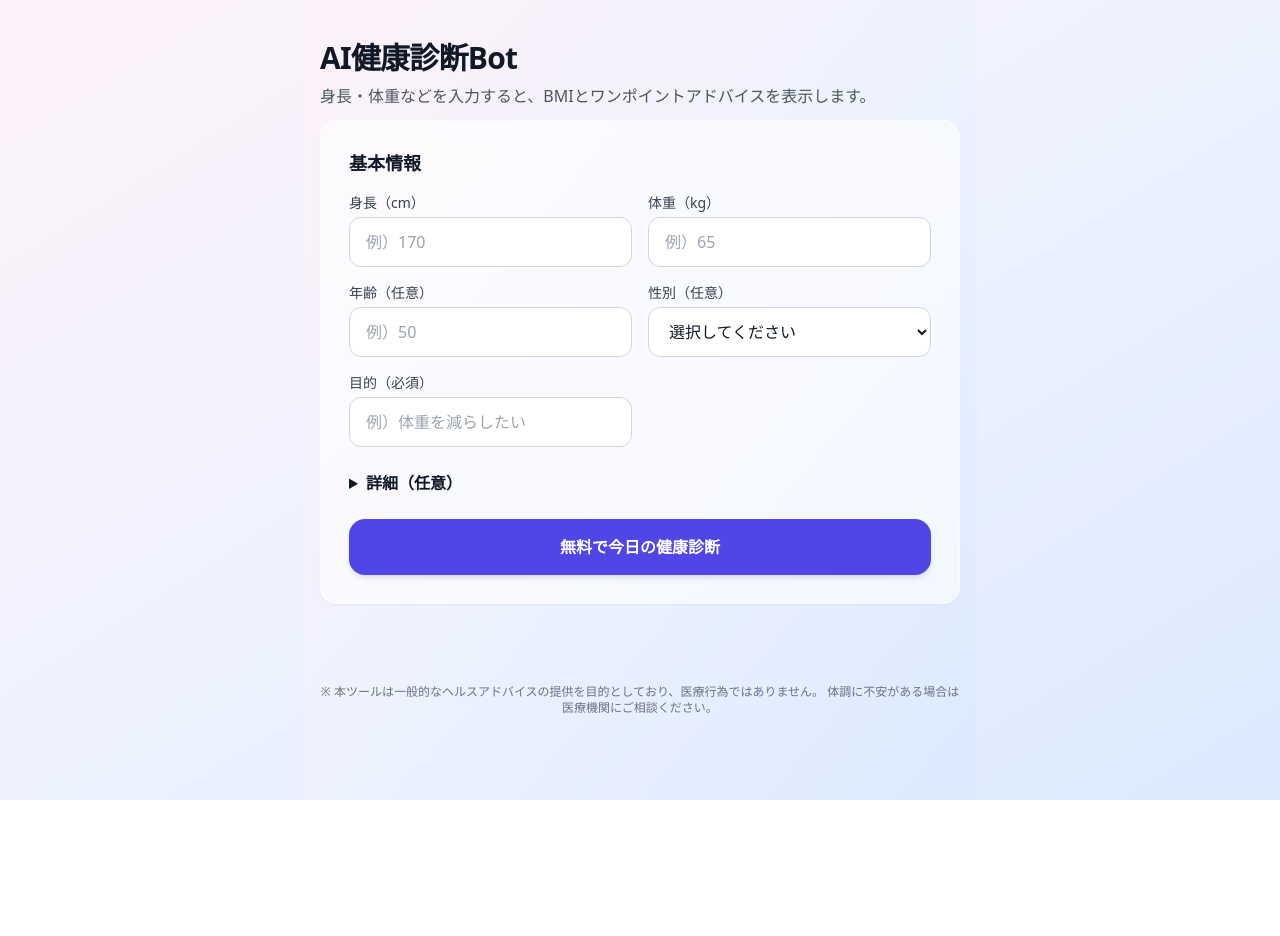
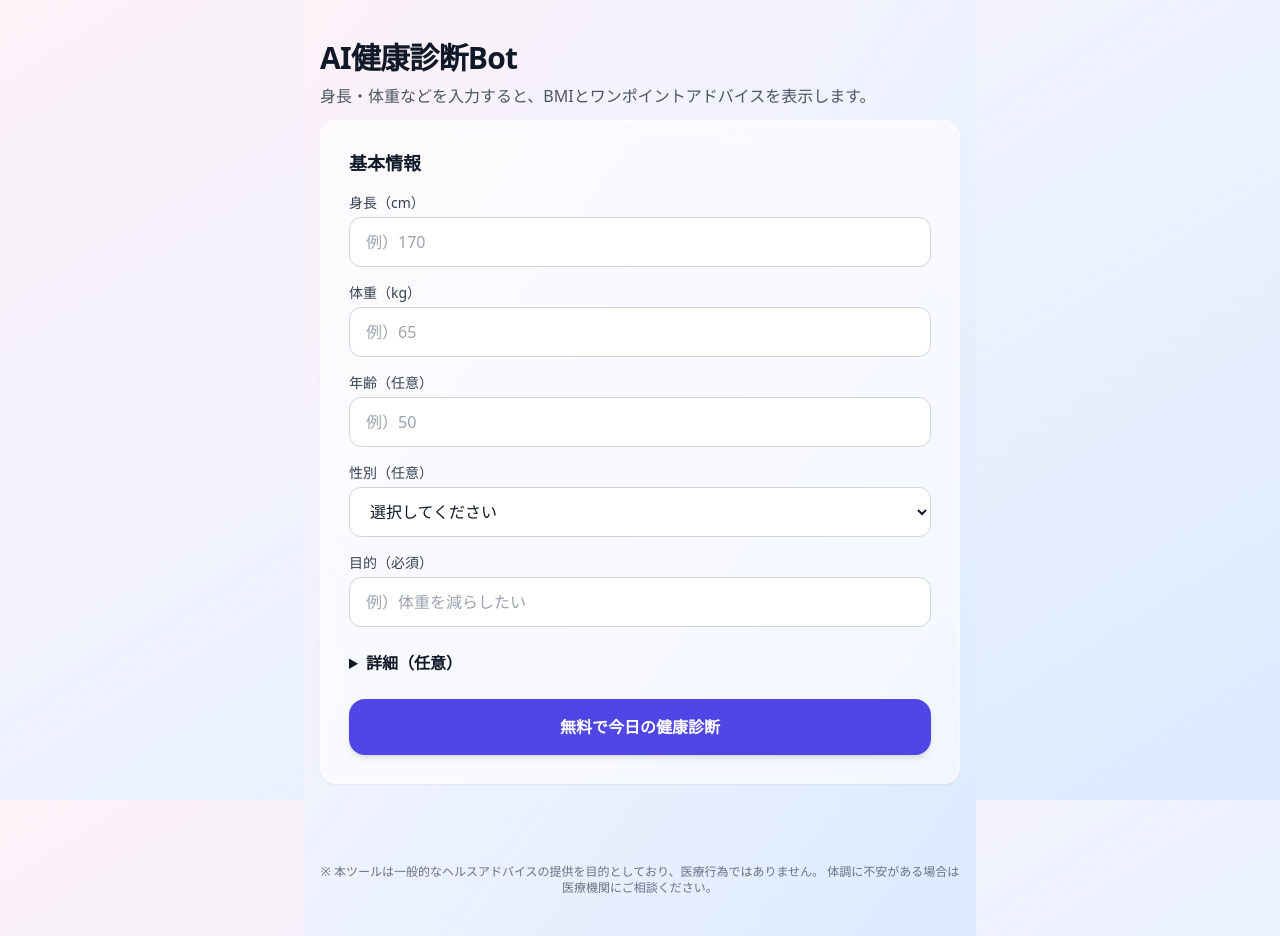
Before and after one commit to redtail5559-sketch/ai-health-check-bot, a Next.js app: page /diagnose in a window 1280 px wide. Before the commit the page ends 800 px from the top, so only its background shows below. Built offline with nearby package versions, Linux system fonts and the light colour scheme.

Commit message:
fix: 無料版に目的フィールドを追加

```diff
--- a/app/diagnose/page.jsx
+++ b/app/diagnose/page.jsx
@@ -8,7 +8,7 @@
 const baseInput =
   "w-full rounded-xl border border-gray-300 bg-white px-4 py-3 text-gray-900 placeholder-gray-400 outline-none focus:border-indigo-500 focus:ring-4 focus:ring-indigo-100";
 const baseLabel = "block text-sm font-medium text-gray-700 mb-1";
-const row = "grid grid-cols-1 gap-4 sm:grid-cols-2";
+const row = "grid grid-cols-1 gap-4";
 const card = "rounded-2xl border border-white/40 bg-white/60 backdrop-blur p-5 sm:p-7 shadow-sm";
 
 export default function Home() {
```
